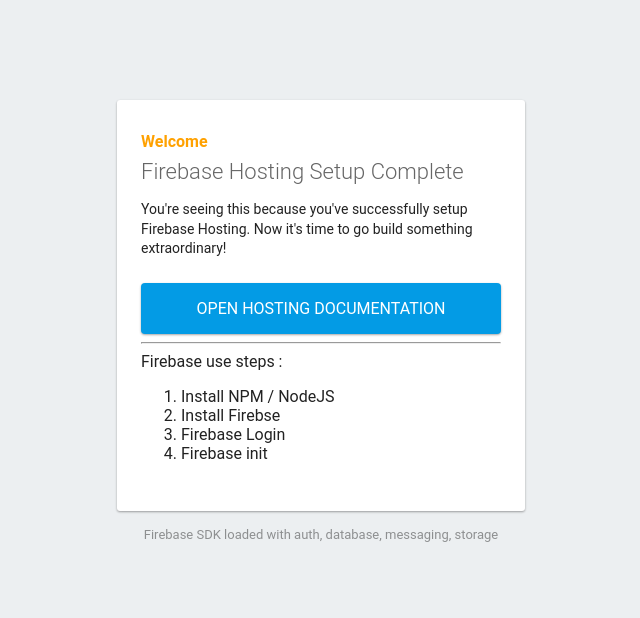
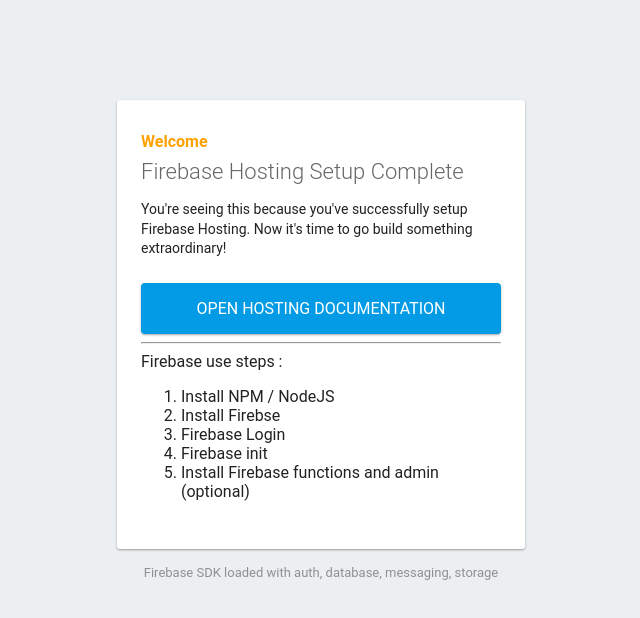
Before and after one commit to mukhoiran/steps-firebase, a plain HTML site: page public/index.html in a window 1280 px wide. Shown: the whole page, without its empty margins (319-959 px from the left). Drawn offline with Linux system fonts and the light colour scheme; some packages are replaced by stand-ins of ours.

Commit message:
firebase functions

```diff
--- a/public/index.html
+++ b/public/index.html
@@ -43,6 +43,7 @@
         <li>Install Firebse</li>
         <li>Firebase Login</li>
         <li>Firebase init</li>
+        <li>Install Firebase functions and admin (optional)</li>
       </ol>
     </div>
     <p id="load">Firebase SDK Loading&hellip;</p>
```
Also changed, not shown: 1 other file.
